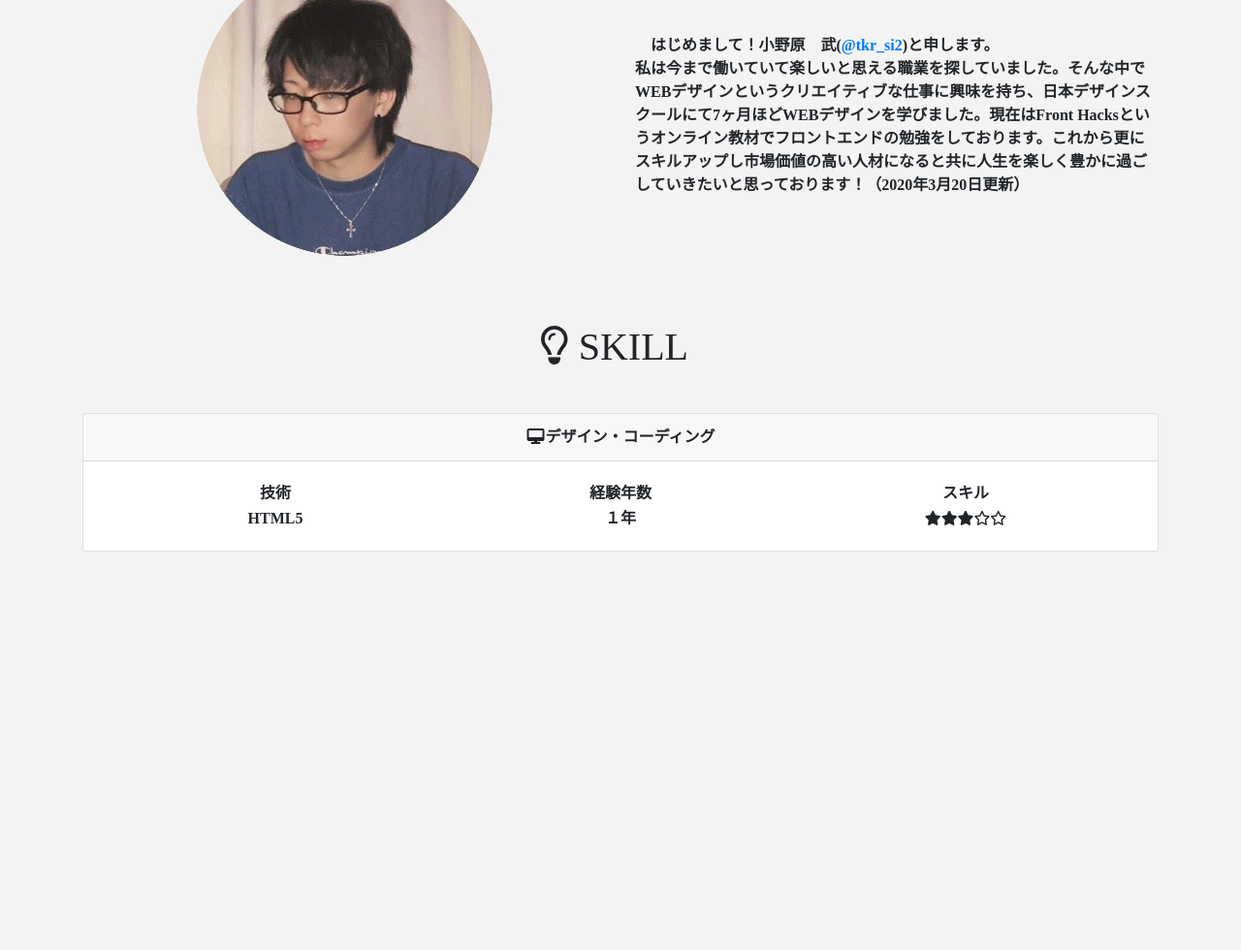
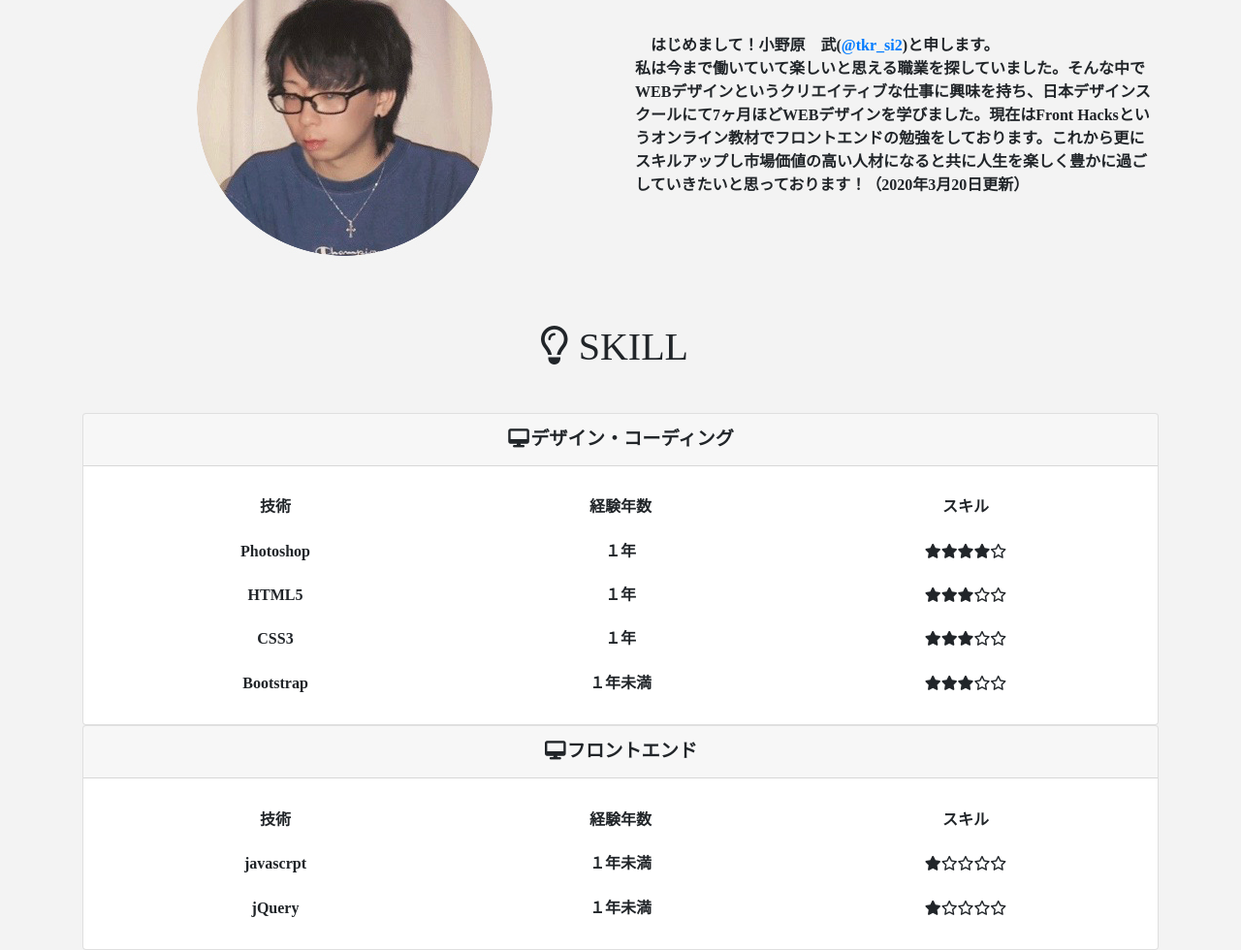
Before and after one commit to onotake/onotake.github.io, a plain HTML site: page index.html in a window 1280 px wide. Shown: the part 459-1439 px from the top of the page at 97% size. Before the commit the page ends 1028 px from the top, so only its background shows below. Drawn offline with nearby package versions, Linux system fonts and the light colour scheme.

Commit message:
skill_frontend

```diff
--- a/index.html
+++ b/index.html
@@ -79,7 +79,7 @@
             <main id="contents">
                 <section class="section" id="PROFILE">
                         <div class="section-title-block">
-                            <h2 class="section-title-PROFILE"><span class="section-title-css"><i class="far fa-address-card fa-fw"></i>PROFILE</span></h2>
+                            <h1 class="section-title-PROFILE"><span class="section-title-css"><i class="far fa-address-card fa-fw"></i>PROFILE</span></h1>
                         </div>
                         <div class="row">
                             <div class="col-xs-12 col-lg-6 section-main-image">
@@ -95,11 +95,11 @@
 
                 <section class="section" id="SKILL">
                     <div class="section-title-block">
-                        <h2 class="section-title-SKILL"><span class="section-title-css"><i class="far fa-lightbulb fa-fw"></i>SKILL</span></h2>
+                        <h1 class="section-title-SKILL"><span class="section-title-css"><i class="far fa-lightbulb fa-fw"></i>SKILL</span></h1>
                     </div>
                     <div class="card">
                         <div class="card-header">
-                            <i class="fas fa-desktop fa-fw"></i>デザイン・コーディング
+                           <i class="fas fa-desktop fa-fw"></i>デザイン・コーディング
                         </div>
                         <div class="card-body">
                           <table>
@@ -109,9 +109,49 @@
                                   <th>スキル</th>
                               </tr>
                               <tr>
+                                <td> Photoshop</td>
+                                <td> １年</td>
+                                <td><span class="star" data-rate="4.0"></span></td>
+                              </tr>
+                              <tr>
                                   <td> HTML5</td>
                                   <td> １年</td>
                                   <td><span class="star" data-rate="3.0"></span></td>
+                              </tr>
+                              <tr>
+                                <td> CSS3</td>
+                                <td> １年</td>
+                                <td><span class="star" data-rate="3.0"></span></td>
+                              </tr>
+                              <tr>
+                                <td> Bootstrap</td>
+                                <td> １年未満</td>
+                                <td><span class="star" data-rate="3.0"></span></td>
+                              </tr>
+                          </table>
+                        </div>
+                    </div>
+
+                    <div class="card">
+                        <div class="card-header">
+                            <i class="fas fa-desktop fa-fw"></i>フロントエンド
+                        </div>
+                        <div class="card-body">
+                          <table>
+                              <tr>
+                                  <th scope="col">技術</th>
+                                  <th>経験年数</th>
+                                  <th>スキル</th>
+                              </tr>
+                              <tr>
+                                <td> javascrpt</td>
+                                <td> １年未満</td>
+                                <td><span class="star" data-rate="1.0"></span></td>
+                              </tr>
+                              <tr>
+                                  <td> jQuery</td>
+                                  <td> １年未満</td>
+                                  <td><span class="star" data-rate="1.0"></span></td>
                               </tr>
                           </table>
                         </div>
--- a/style.css
+++ b/style.css
@@ -51,6 +51,8 @@
 
 .card-header {
     text-align: center;
+    font-size: 120%;
+
 }
 .star {
     font-family: "Font Awesome 5 Free";
@@ -64,9 +66,17 @@
     font-weight: 400;
   }
 
+  .star[data-rate="1.0"]:before{ content: "\f005"; }
+
+  .star[data-rate="1.0"]:after{ content: "\f005\f005\f005\f005"; }
+
   .star[data-rate="3.0"]:before { content: "\f005\f005\f005"; }
 
   .star[data-rate="3.0"]:after{ content: "\f005\f005"; }
+
+  .star[data-rate="4.0"]:before{ content: "\f005\f005\f005\f005"; }
+
+  .star[data-rate="4.0"]:after{ content: "\f005"; }
 
   table {
     table-layout: fixed;
@@ -75,8 +85,10 @@
 
  th {
      text-align: center;
+     padding: 1%;
  }
 
  td {
      text-align: center;
+     padding: 1%;
  }
```
